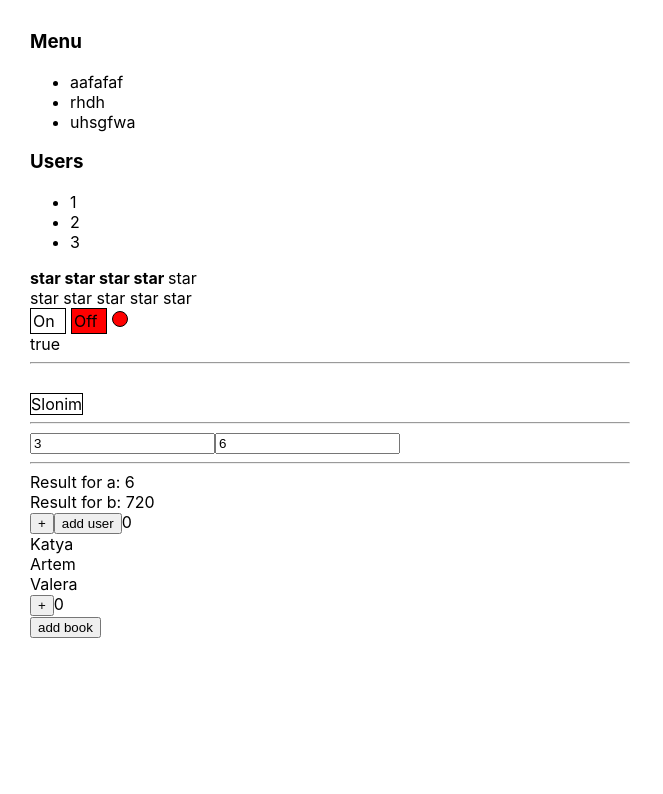
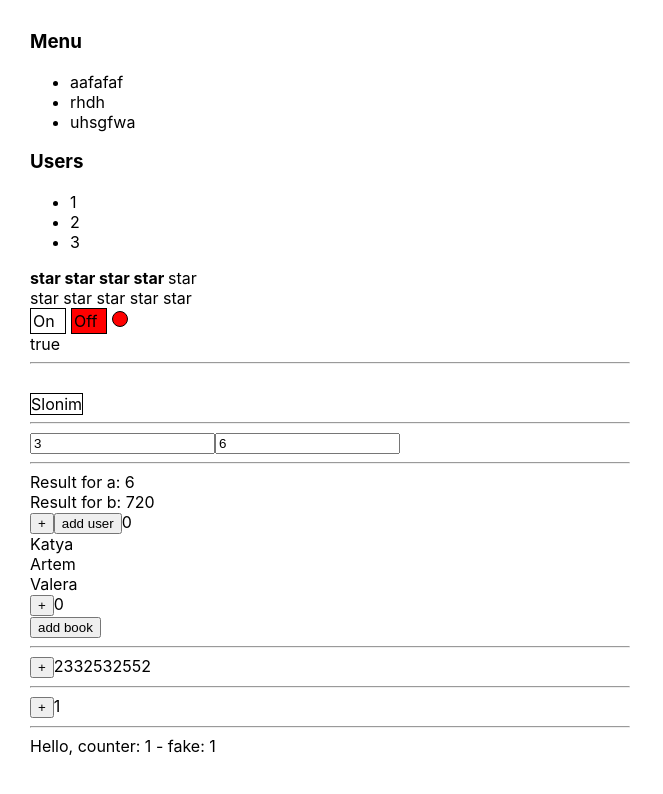
Before and after one commit to katsiarynalashcheuskaya/kabzda, a React (Create React App) app: page / in a window 1280 px wide. Shown: the top 794 px of the page, without its empty margins (0-663 px from the left). Built offline with nearby package versions, Linux system fonts and the light colour scheme.

Commit message:
learned new details about useEffect, setTimeout, setInterval, useState

```diff
--- a/src/App.tsx
+++ b/src/App.tsx
@@ -7,6 +7,8 @@ import UncontrolledAccordion from "./components/UncontrolledAccordion/Uncontroll
 import UncontrolledRating from "./components/UncontrolledRating/UncontrolledRating";
 import Select from "./components/Select/Select";
 import {DifficultCountingExample, HelpsReactMemoExample, LikeUseCallback} from "./components/UseMemo/UseMemo";
+import {Example1} from "./components/UseState/UseState";
+import {SetTimeoutExample, SimpleExample} from "./components/UseEffect/UseEffect";
 
 //function declaration
 function App() {
@@ -51,6 +53,12 @@ function App() {
         <DifficultCountingExample/>
         <HelpsReactMemoExample/>
         <LikeUseCallback/>
+        <hr/>
+        <Example1/>
+        <hr/>
+        <SimpleExample/>
+        <hr/>
+        <SetTimeoutExample/>
         {/*<SelectWithoutValue value={value1} onChange={setValue1}
                 items={[
                     {value: '1', title: 'Minsk'},
--- /dev/null
+++ b/src/components/UseEffect/UseEffect.tsx
@@ -0,0 +1,75 @@
+import React, {useEffect, useState} from "react";
+
+export const SimpleExample = () => {
+    /*console.log('Simple example');*/
+
+    const [counter, setCounter] = useState(1)
+
+    useEffect(()=>{
+        /*console.log('useEffect every render');*/
+        document.title = counter.toString();
+        // side effects:
+        // api.getUsers().then('')
+        // setInterval
+        // indexedDB
+        // document.getElementId
+        // document.title = 'User'
+    })
+
+    useEffect(()=>{
+        /*console.log('useEffect only first render (componentDidMount)');*/
+        document.title = counter.toString();
+        // side effects:
+        // api.getUsers().then('')
+        // setInterval
+        // indexedDB
+        // document.getElementId
+        // document.title = 'User'
+    }, [])
+
+    useEffect(()=>{
+    /*    console.log('useEffect first render and every time counter changes');*/
+        document.title = counter.toString();
+        // side effects:
+        // api.getUsers().then('')
+        // setInterval
+        // indexedDB
+        // document.getElementId
+        // document.title = 'User'
+    }, [counter])
+
+    return <>
+        <button onClick={()=>{setCounter(state => state + 1)}}>+</button>
+        {counter}
+    </>
+}
+
+export const SetTimeoutExample = () => {
+    console.log('SetTimeout Example');
+
+    const [counter, setCounter] = useState(1)
+    const [fake, setFake] = useState(1)
+
+    useEffect(()=>{
+        console.log('useEffect');
+     /*   document.title = counter.toString();*/
+        /*setInterval(()=>{
+            console.log('tick: '+ counter)
+            setCounter(state=>state+1)
+        },1000)*/
+        // side effects:
+        // api.getUsers().then('')
+        // setInterval
+        // indexedDB
+        // document.getElementId
+        // document.title = 'User'
+    }, [])
+
+
+    return <div>
+        Hello, counter: {counter} - fake: {fake}
+        {/*<button onClick={()=>{setCounter(state => state + 1)}}>+</button>
+        {counter}
+        <button onClick={()=>{setFake(fake + 1)}}>+</button>*/}
+    </div>
+}
--- a/src/components/UseMemo/UseMemo.tsx
+++ b/src/components/UseMemo/UseMemo.tsx
@@ -70,7 +70,7 @@ export const HelpsReactMemoExample = () => {
 }
 
 export const LikeUseCallback = () => {
-    console.log('LikeUseCallback')
+    /*console.log('LikeUseCallback')*/
     const [counter, setCounter] = useState(0);
     const [books, setBooks] = useState(['React', 'JavaScript', 'CSS', 'Redux']);
 
@@ -101,7 +101,7 @@ type BooksSecretPropsType = {
 }
 
 const BooksSecret = (props: BooksSecretPropsType) => {
-     console.log('BooksSecret')
+   /*  console.log('BooksSecret')*/
     return <div>
         <button onClick={() => props.addBook()}>add book</button>
         {/*{props.books.map((b, i) => <div key={i}>{b}</div>)}*/}
--- /dev/null
+++ b/src/components/UseState/UseState.tsx
@@ -0,0 +1,28 @@
+import React, {useMemo, useState} from "react";
+
+function generateData(){
+    //какие-то сложныеб долгие вычисления
+/*    console.log('generateData')*/
+    return 2332532552;
+}
+
+export const Example1 = () => {
+   /* console.log('Example 1');*/
+
+    /*const initValue = useMemo(generateData, [])*/
+
+    // useState не может в counter засетать функцию, он засетает значение, которое возвращает функция,
+    // причем сделает это только один раз, поэтому можно использовать напрямую функцию, вместо useMemo,
+    // чтобы избежать каждый раз лишнего вызова уже не нужной функции с долгими вычислениями
+
+    // такой трюк юз стейта оптимально использовать при долгих вычислениях
+
+    const [counter, setCounter] = useState(generateData) // [0, function(newValue){}]
+
+   /* const changer = (state: number) => state + 1*/
+
+    return <>
+        <button onClick={()=>{setCounter(state => state + 1)}}>+</button>
+        {counter}
+    </>
+}
```
